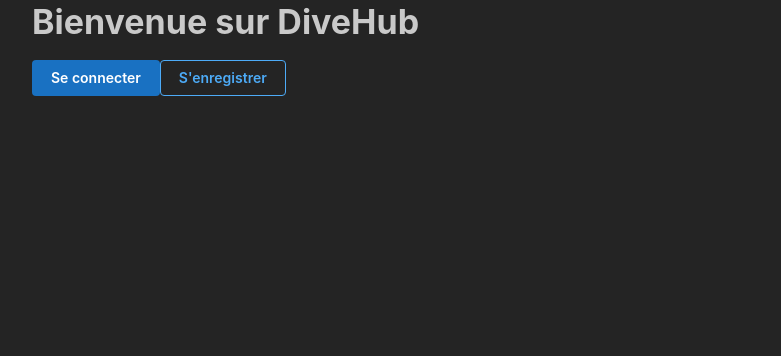
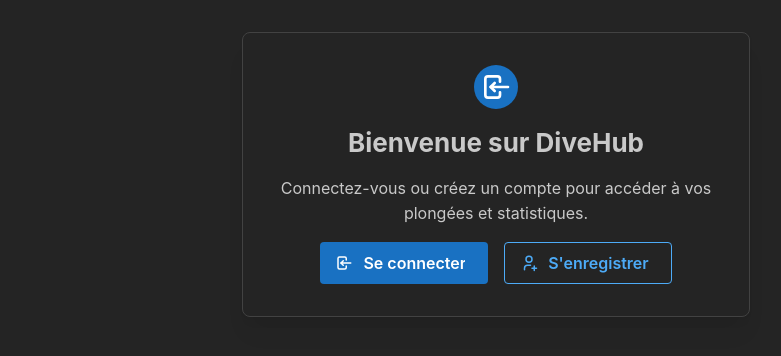
Before and after one commit to adrctr/divehub-ui, a React (Vite) app: page / in a window 1280 px wide. Shown: the top 356 px of the page, without its empty margins (144-925 px from the left). Built offline with nearby package versions, Linux system fonts and the light colour scheme.

Commit message:
feat: ajouter le panneau d'authentification et refactoriser la gestion de l'authentification dans l'application

```diff
--- a/src/App.tsx
+++ b/src/App.tsx
@@ -1,7 +1,7 @@
 // Import styles of packages that you've installed.
 // All packages except `@mantine/hooks` require styles imports
 import "@mantine/core/styles.css";
-import { Button, Container, Title, Loader, Center } from "@mantine/core";
+import { Loader, Center } from "@mantine/core";
 import Layout from "./components/Layout";
 import { BrowserRouter, Route, Routes } from "react-router-dom";
 import DiveList from "./pages/DiveList";
@@ -9,10 +9,10 @@ import EditDive from "./pages/EditDive";
 import Home from "./pages/Home";
 import NewDive from "./pages/NewDive";
 import { useAuth0 } from "@auth0/auth0-react";
+import { AuthPanel } from "./components/AuthPanel";
 
 export default function App() {
-  const { loginWithRedirect, logout, user, isAuthenticated, isLoading } =
-    useAuth0();
+  const { isAuthenticated, isLoading } = useAuth0();
 
   if (isLoading) {
     return (
@@ -22,9 +22,13 @@ export default function App() {
     );
   }
 
+  // Affiche le panneau d'authentification si non connecté
+  if (!isAuthenticated) {
+    return <AuthPanel />;
+  }
+
+  // Si connecté, affiche le header de bienvenue + bouton logout, puis le routeur
   return (
-    <>
-      {isAuthenticated ? (
       <BrowserRouter>
         <Routes>
           <Route path="/" element={<Layout />}>
@@ -34,30 +38,6 @@ export default function App() {
             <Route path="dives/new" element={<NewDive />} />
           </Route>
         </Routes>
-          <Container mt="xl">
-            <Title order={4}>Bienvenue, {user?.name}</Title>
-            <Button
-              color="red"
-              mt="md"
-              onClick={() =>
-                logout({ logoutParams: { returnTo: window.location.origin } })
-              }
-            >
-              Se déconnecter
-            </Button>
-          </Container>
       </BrowserRouter>
-      ) : (
-        <Container>
-          <Title>Bienvenue sur DiveHub</Title>
-          <Button mt="md" onClick={() => loginWithRedirect()}>
-            Se connecter
-          </Button>
-          <Button mt="md" variant="outline" onClick={() => loginWithRedirect({ screen_hint: "signup" })}>
-            S'enregistrer
-          </Button>
-        </Container>
-      )}
-    </>
   );
 }
--- /dev/null
+++ b/src/components/AuthPanel.tsx
@@ -0,0 +1,42 @@
+import { Button, Container, Title, Stack, Paper, Text, Group, ThemeIcon } from "@mantine/core";
+import { IconLogin, IconUserPlus } from "@tabler/icons-react";
+import { useAuth0 } from "@auth0/auth0-react";
+
+export function AuthPanel() {
+  const { loginWithRedirect } = useAuth0();
+
+  return (
+    <Container size="xs" py="xl">
+      <Paper shadow="md" radius="md" p="xl" withBorder>
+        <Stack gap="md" align="center">
+          <ThemeIcon color="blue" size="xl" radius="xl">
+            <IconLogin size={32} />
+          </ThemeIcon>
+          <Title order={2} ta="center">
+            Bienvenue sur DiveHub
+          </Title>
+          <Text ta="center">
+            Connectez-vous ou créez un compte pour accéder à vos plongées et statistiques.
+          </Text>
+          <Group grow>
+            <Button
+              leftSection={<IconLogin size={18} />}
+              onClick={() => loginWithRedirect()}
+              size="md"
+            >
+              Se connecter
+            </Button>
+            <Button
+              leftSection={<IconUserPlus size={18} />}
+              variant="outline"
+              onClick={() => loginWithRedirect({ screen_hint: "signup" })}
+              size="md"
+            >
+              S'enregistrer
+            </Button>
+          </Group>
+        </Stack>
+      </Paper>
+    </Container>
+  );
+}
--- a/src/components/Layout.tsx
+++ b/src/components/Layout.tsx
@@ -6,11 +6,15 @@ import {
   Stack,
   NavLink,
   Container,
+  Title,
+  Button,
 } from "@mantine/core";
+import { useAuth0 } from "@auth0/auth0-react";
 import { Link, Outlet } from "react-router-dom";
 
 export default function Layout() {
   const [opened, { toggle, close }] = useDisclosure();
+    const { logout, user} = useAuth0();
 
   const handleNavClick = () => {
     // Ferme le menu uniquement si on est en mobile (width < sm)
@@ -26,6 +30,21 @@ export default function Layout() {
       <AppShell.Header>
         <Group h="100%" px="md">
           <Burger opened={opened} onClick={toggle} hiddenFrom="sm" size="sm" />
+          <span style={{ fontWeight: 600, fontSize: 20 }}>DiveHub</span>
+           <Group>
+            <Title order={5} fw={400} style={{ marginRight: 16 }}>
+              Bienvenue, {user?.name}
+            </Title>
+            <Button
+              color="red"
+              size="xs"
+              onClick={() =>
+                logout({ logoutParams: { returnTo: window.location.origin } })
+              }
+            >
+              Se déconnecter
+            </Button>
+          </Group>
         </Group>
       </AppShell.Header>
       <AppShell.Navbar p="md">
--- a/src/pages/DiveList.tsx
+++ b/src/pages/DiveList.tsx
@@ -3,7 +3,6 @@ import {
   Loader,
   Center,
   Text,
-  Button,
   Flex,
   SimpleGrid,
   Group,
```
Also changed, not shown: src/services/secureTestApi.tsx (added, +8 -0 lines). Lines whose indentation alone changed are shown as unchanged.
